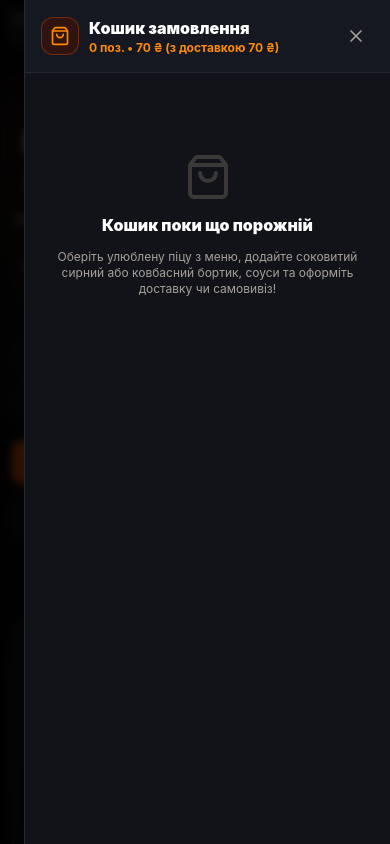
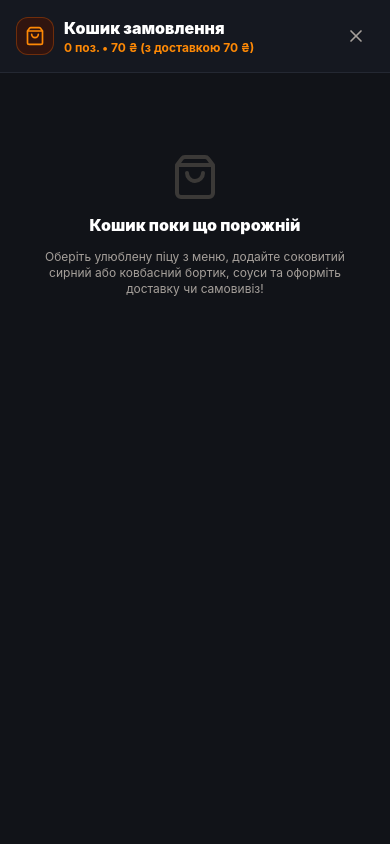
Before and after one commit to Quiincy/forestpizza, a Next.js app: page / in a window 390 px wide. Both pictures are taken after a click on the button "Кошик". Shown: the top 844 px of the page. Built offline with nearby package versions, Linux system fonts and the light colour scheme.

Commit message:
fix(cart): eliminate horizontal shift on mobile and telegram browser

```diff
--- a/src/components/CartDrawer.tsx
+++ b/src/components/CartDrawer.tsx
@@ -113,8 +113,8 @@ export function CartDrawer() {
         onClick={() => setIsCartOpen(false)}
       />
 
-      <div className="fixed inset-y-0 right-0 max-w-full flex pl-6 sm:pl-10">
-        <div className="w-screen max-w-md bg-[#111318] border-l border-[#262a34] flex flex-col justify-between shadow-2xl">
+      <div className="fixed inset-y-0 right-0 left-0 sm:left-auto max-w-full flex pl-0 sm:pl-10">
+        <div className="w-full sm:w-screen sm:max-w-md bg-[#111318] sm:border-l border-[#262a34] flex flex-col justify-between shadow-2xl h-full">
           {/* Header */}
           <div className="p-4 sm:p-5 border-b border-[#242832] flex items-center justify-between bg-[#151820]">
             <div className="flex items-center gap-2.5">
```
